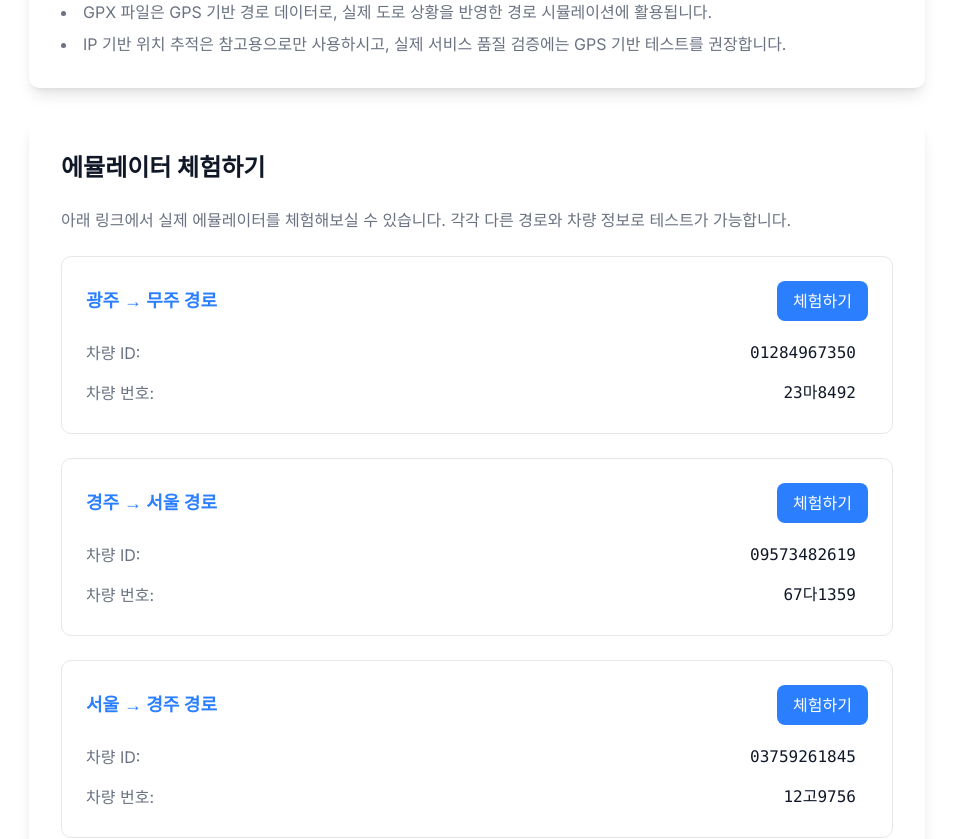
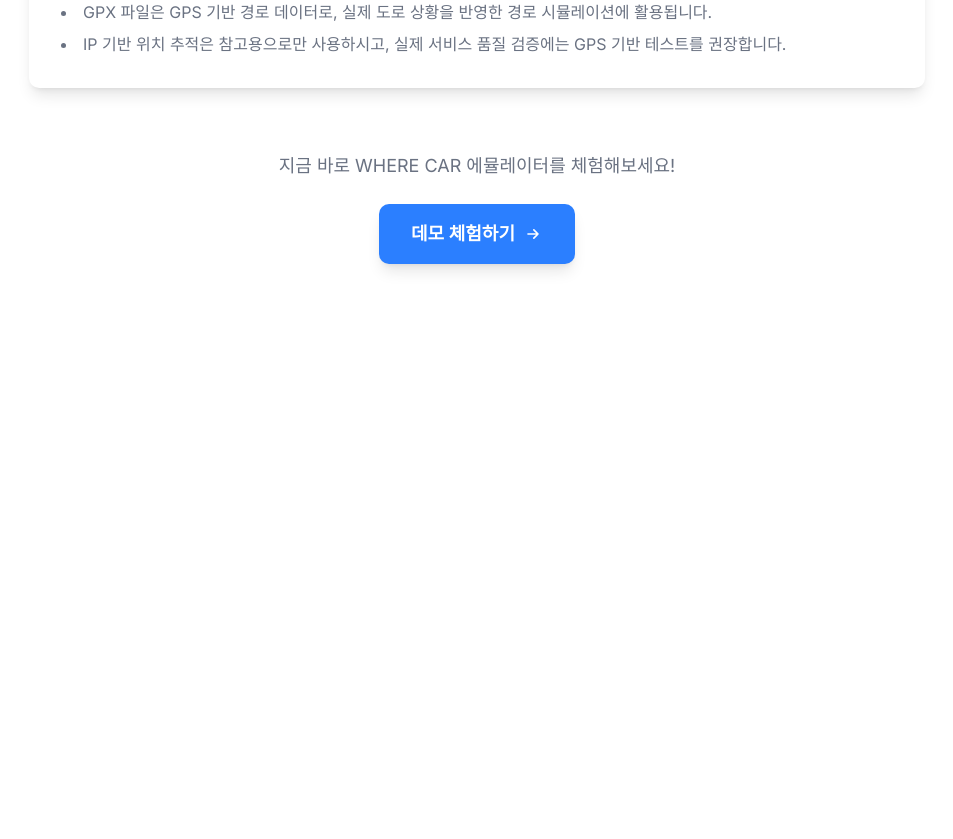
Before and after one commit to Kernel360/KDEV4-WHERE-CAR-FE, a Next.js app: page /emulator-guide in a window 1280 px wide. Shown: the part 1660-2499 px from the top of the page, without its empty margins (163-1116 px from the left). After the commit the page ends 1988 px from the top, so only its background shows below. Built offline with nearby package versions, Linux system fonts and the light colour scheme.

Commit message:
[#97] modify: 에뮬레이터 체험 페이지 수정

```diff
--- a/src/app/(auth)/emulator-guide/page.tsx
+++ b/src/app/(auth)/emulator-guide/page.tsx
@@ -3,6 +3,7 @@
 import { useTheme } from "@/contexts/ThemeContext";
 import { ArrowLeftIcon } from "@heroicons/react/24/outline";
 import { useRouter } from "next/navigation";
+import Link from "next/link";
 
 export default function EmulatorGuidePage() {
   const { currentTheme } = useTheme();
@@ -134,82 +135,32 @@
             </ul>
           </section>
 
-          {/* 에뮬레이터 체험 섹션 */}
-          <section className={`${currentTheme.cardBg} rounded-lg shadow-lg p-8`}>
-            <h2 className="text-2xl font-bold mb-6">에뮬레이터 체험하기</h2>
-            <p className={`${currentTheme.mutedText} mb-6`}>
-              아래 링크에서 실제 에뮬레이터를 체험해보실 수 있습니다. 각각 다른 경로와 차량 정보로 테스트가 가능합니다.
+          {/* 데모 체험하기 버튼 섹션 추가 */}
+          <div className="flex flex-col items-center py-8">
+            <p className={`${currentTheme.mutedText} text-center mb-6 text-lg`}>
+              지금 바로 WHERE CAR 에뮬레이터를 체험해보세요!
             </p>
-
-            <div className="grid gap-6">
-              {[
-                {
-                  url: 'https://emulator.where-car.com:8080/dashboard',
-                  vehicleId: '01284967350',
-                  plateNo: '23마8492',
-                  description: '광주 → 무주 경로'
-                },
-                {
-                  url: 'https://emulator.where-car.com:8081/dashboard',
-                  vehicleId: '09573482619',
-                  plateNo: '67다1359',
-                  description: '경주 → 서울 경로'
-                },
-                {
-                  url: 'https://emulator.where-car.com:8082/dashboard',
-                  vehicleId: '03759261845',
-                  plateNo: '12고9756',
-                  description: '서울 → 경주 경로'
-                },
-                {
-                  url: 'https://emulator.where-car.com:8083/dashboard',
-                  vehicleId: '07362519840',
-                  plateNo: '89버2431',
-                  description: '수원 → 대전 → 구미 경로'
-                },
-                {
-                  url: 'https://emulator.where-car.com:8084/dashboard',
-                  vehicleId: '05829463715',
-                  plateNo: '35자7650',
-                  description: '양양 → 대구 경로'
-                }
-              ].map((emulator, index) => (
-                <div
-                  key={index}
-                  className={`${currentTheme.hoverBg} rounded-lg p-6 border ${currentTheme.border} hover:shadow-md transition-all duration-300`}
-                >
-                  <div className="flex items-center justify-between mb-4">
-                    <h3 className="text-lg font-semibold text-blue-500">{emulator.description}</h3>
-                    <a
-                      href={emulator.url}
-                      target="_blank"
-                      rel="noopener noreferrer"
-                      className="px-4 py-2 bg-blue-500 text-white rounded-md hover:bg-blue-600 transition-colors"
-                    >
-                      체험하기
-                    </a>
-                  </div>
-                  <div className="space-y-2">
-                    <div className="flex items-center justify-between">
-                      <span className={`${currentTheme.mutedText}`}>차량 ID:</span>
-                      <code className={`${currentTheme.cardBg} px-3 py-1 rounded`}>{emulator.vehicleId}</code>
-                    </div>
-                    <div className="flex items-center justify-between">
-                      <span className={`${currentTheme.mutedText}`}>차량 번호:</span>
-                      <code className={`${currentTheme.cardBg} px-3 py-1 rounded`}>{emulator.plateNo}</code>
-                    </div>
-                  </div>
-                </div>
-              ))}
-            </div>
-
-            <div className="mt-6 p-4 bg-blue-50 dark:bg-blue-900/30 rounded-lg">
-              <p className={`${currentTheme.mutedText} text-sm`}>
-                💡 각 에뮬레이터는 독립적으로 실행되며, 서로 다른 경로와 차량 정보를 가지고 있습니다.
-                여러 창을 동시에 열어 다중 차량 관제 시뮬레이션을 경험해보세요.
-              </p>
-            </div>
-          </section>
+            <Link
+              href="/trial"
+              className="inline-flex items-center px-8 py-4 bg-blue-500 text-white rounded-lg hover:bg-blue-600 transition-colors shadow-lg hover:shadow-xl"
+            >
+              <span className="text-lg font-semibold">데모 체험하기</span>
+              <svg
+                className="w-5 h-5 ml-2"
+                fill="none"
+                stroke="currentColor"
+                viewBox="0 0 24 24"
+                xmlns="http://www.w3.org/2000/svg"
+              >
+                <path
+                  strokeLinecap="round"
+                  strokeLinejoin="round"
+                  strokeWidth={2}
+                  d="M13 7l5 5m0 0l-5 5m5-5H6"
+                />
+              </svg>
+            </Link>
+          </div>
         </div>
       </div>
     </div>
```
